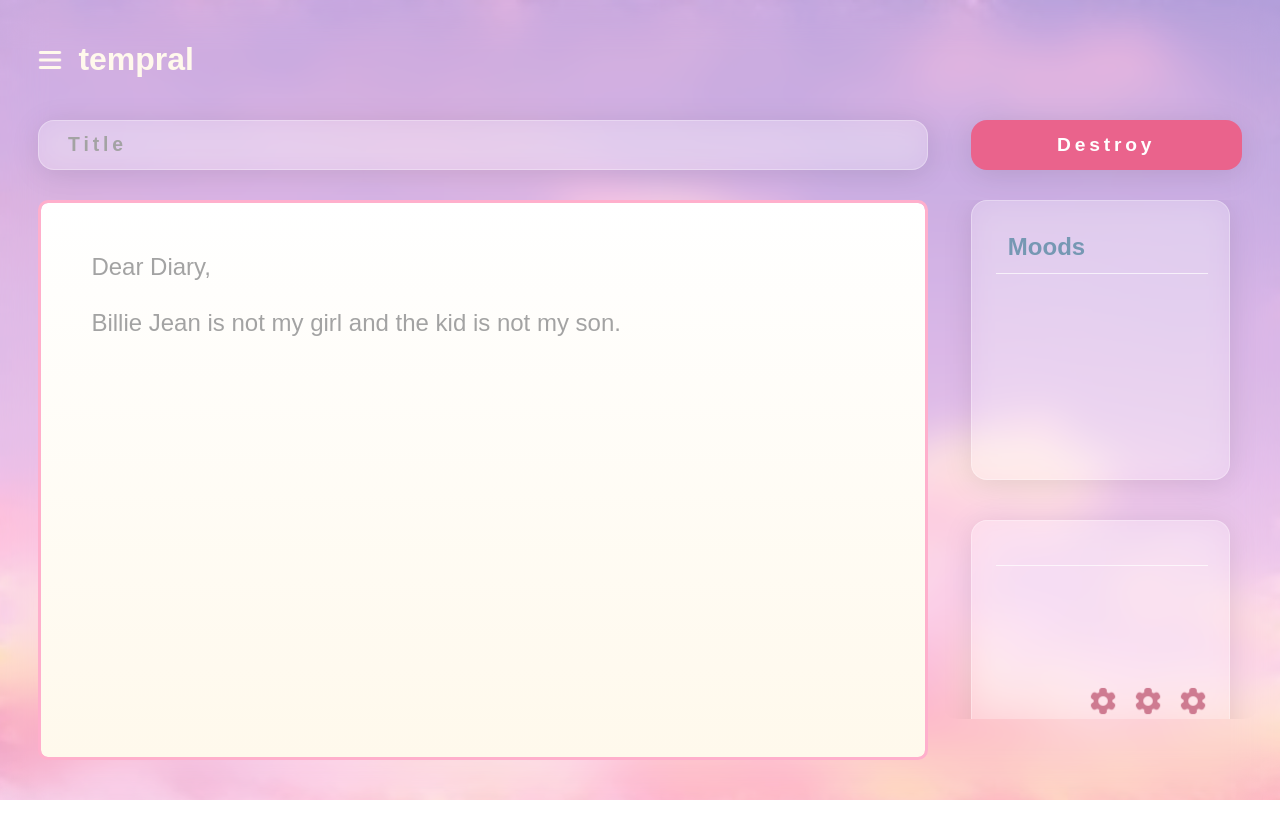
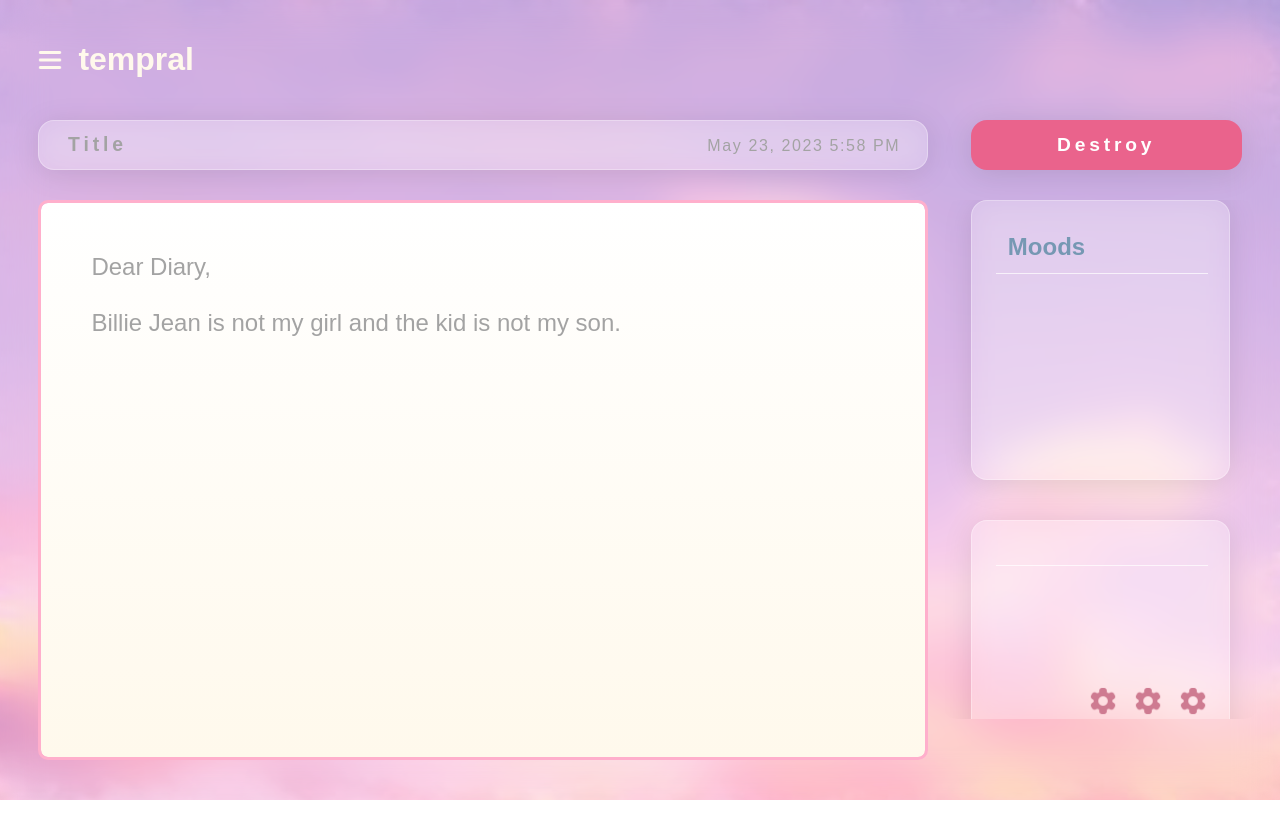
Before and after one commit to zariacs/the-disappearing-diary, a Vue app: page / in a window 1280 px wide. Shown: the top 838 px of the page. Built offline with nearby package versions, Linux system fonts and the light colour scheme.

Commit message:
Added formatted date to entry info bar

```diff
--- a/package.json
+++ b/package.json
@@ -9,6 +9,7 @@
     "lint": "eslint . --ext .vue,.js,.jsx,.cjs,.mjs --fix --ignore-path .gitignore"
   },
   "dependencies": {
+    "moment": "^2.29.4",
     "pinia": "^2.0.35",
     "vue": "^3.2.47",
     "vue-router": "^4.1.6"
--- a/src/components/JournalEntry.vue
+++ b/src/components/JournalEntry.vue
@@ -9,7 +9,8 @@
                 </header>
                 <div class="writing-section">
                     <div class="entry-info-bar">
-                        <input name="title" type="text" v-model="title" placeholder="Title" class="entry-title"/>
+                        <input name="title" type="text" v-model="title" placeholder="Title" class="entry-title" maxlength="56"/>
+                        <p class="entry-date">{{ currentDate() }}</p>
                     </div>
                     <textarea id="journal-text" class="text-box suggested" v-model="entry"></textarea>
                 </div>
@@ -173,12 +174,18 @@ header {
     letter-spacing: 0.20em;
     caret-color: white;
     font-weight:600;
-
+    width: 60%;
 
     background: transparent;
     border: none;
     outline: none;
-    /* color: white; */
+}
+
+.entry-date {
+    margin-left: auto;
+    font-weight: 540;
+    font-size: 1em;
+    letter-spacing: 0.1em;
 }
 
 
@@ -378,9 +385,19 @@ aside {
 
 <script setup>
     import { onMounted, ref } from 'vue'
+    // import * as moment from 'moment'
+    import moment from 'moment';
 
+    /* ------- ENTRY INFO BAR ------------------------------------------*/
     const title = ref("")
 
+    function currentDate() {
+        let now = moment().format('LLL')
+        return now
+    }
+
+
+    /* ------- SONG LYRICS ENTRY PROMPT --------------------------------*/
 
     const songLyricsPrompt = [
         "Ain't no sunshine when she's gone.",
```
Also changed, not shown: 1 other file (tests, documents, lock files or other folders).
